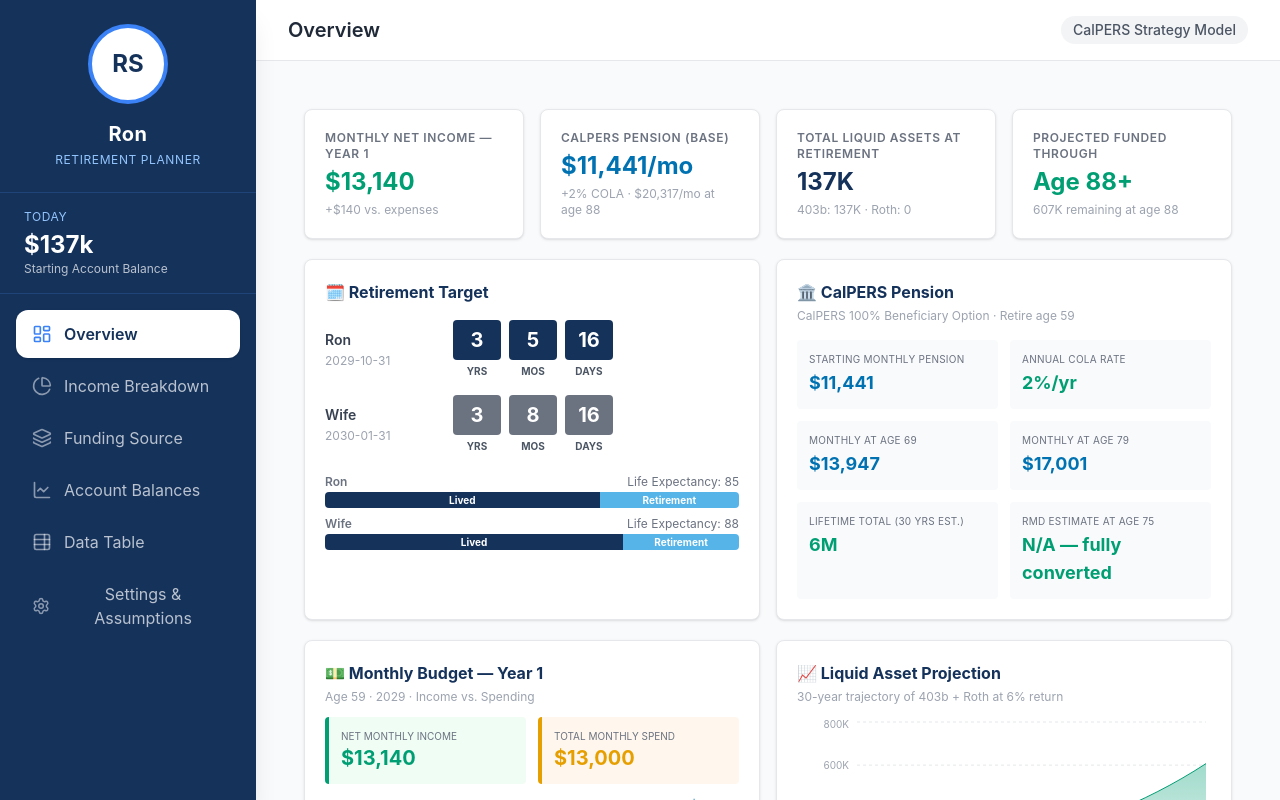
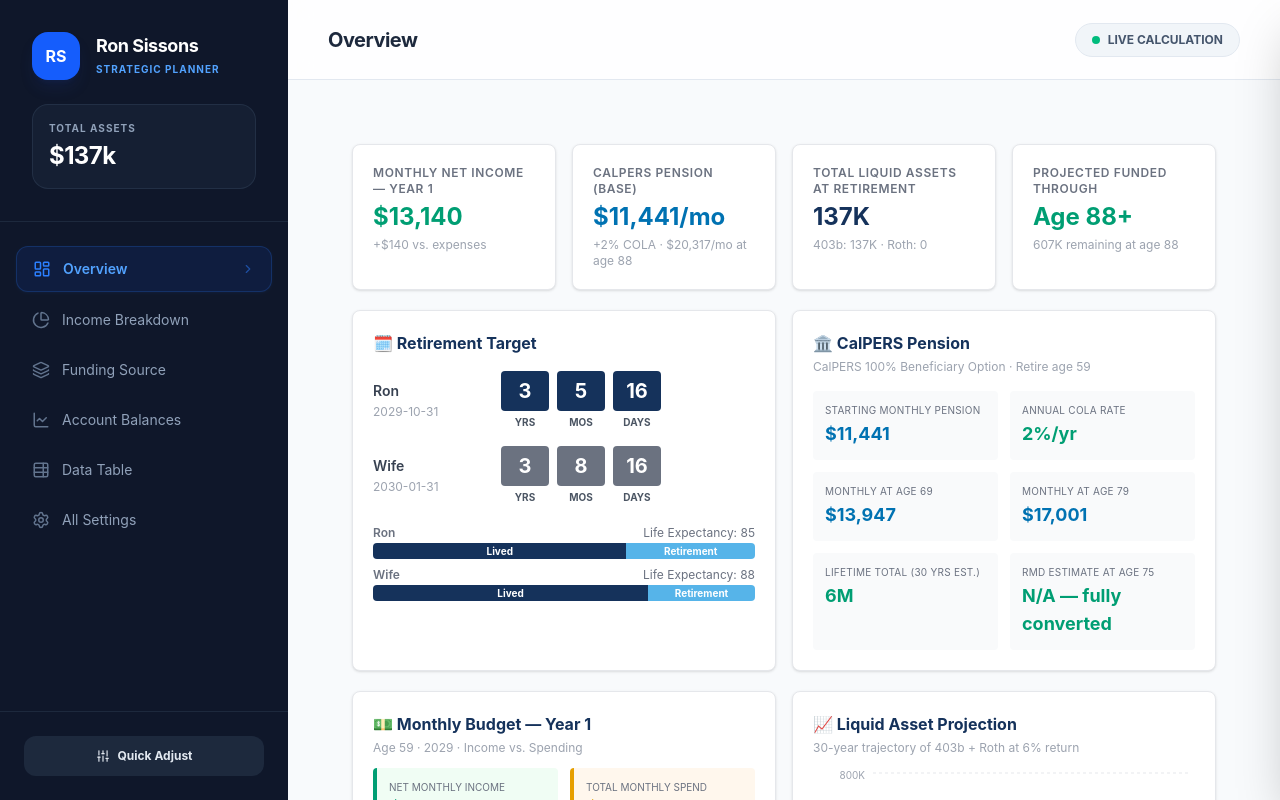
Before and after one commit to rsissons/RonRetirement, a React (Vite) app: page / in a window 1280 px wide. Built offline with nearby package versions, Linux system fonts and the light colour scheme.

Commit message:
Modernize sidebar, add quick settings panel, and fix milestone badge readability

```diff
--- a/package.json
+++ b/package.json
@@ -13,10 +13,12 @@
   },
   "dependencies": {
     "@tailwindcss/vite": "^4.3.0",
+    "clsx": "^2.1.1",
     "lucide-react": "^1.16.0",
     "react": "^19.2.6",
     "react-dom": "^19.2.6",
     "recharts": "^3.8.1",
+    "tailwind-merge": "^3.6.0",
     "tailwindcss": "^4.3.0"
   },
   "devDependencies": {
--- a/src/App.tsx
+++ b/src/App.tsx
@@ -8,13 +8,21 @@ import { FundingSource } from './components/FundingSource';
 import { AccountBalances } from './components/AccountBalances';
 import { DataTable } from './components/DataTable';
 import { Settings } from './components/Settings';
-import { LayoutDashboard, PieChart, Layers, LineChart as LineChartIcon, Settings as SettingsIcon, TableProperties } from 'lucide-react';
+import { LayoutDashboard, PieChart, Layers, LineChart as LineChartIcon, Settings as SettingsIcon, TableProperties, Menu, X, ChevronRight, Sliders } from 'lucide-react';
+import { clsx, type ClassValue } from 'clsx';
+import { twMerge } from 'tailwind-merge';
+
+function cn(...inputs: ClassValue[]) {
+  return twMerge(clsx(inputs));
+}
 
 type Tab = 'overview' | 'income' | 'funding' | 'balances' | 'data' | 'settings';
 
 function App() {
   const [config, setConfig] = useState<Config>(defaultConfig);
   const [activeTab, setActiveTab] = useState<Tab>('overview');
+  const [isSidebarOpen, setIsSidebarOpen] = useState(false);
+  const [isSettingsPanelOpen, setIsSettingsPanelOpen] = useState(false);
 
   const projection = useMemo(() => calculateProjection(config), [config]);
 
@@ -24,67 +32,123 @@ function App() {
     { id: 'funding', label: 'Funding Source', icon: Layers },
     { id: 'balances', label: 'Account Balances', icon: LineChartIcon },
     { id: 'data', label: 'Data Table', icon: TableProperties },
-    { id: 'settings', label: 'Settings & Assumptions', icon: SettingsIcon },
+    { id: 'settings', label: 'All Settings', icon: SettingsIcon },
   ] as const;
 
+  const toggleSidebar = () => setIsSidebarOpen(!isSidebarOpen);
+
   return (
-    <div className="flex h-screen bg-gray-50 font-sans text-gray-900">
-      {/* Sidebar */}
-      <div className="w-64 bg-[#15325b] text-white flex flex-col shadow-xl z-20">
-        <div className="p-6 border-b border-[#1e447a] text-center">
-          <div className="w-20 h-20 bg-white rounded-full mx-auto mb-4 border-4 border-[#3b82f6] flex items-center justify-center overflow-hidden">
-             {/* Profile placeholder */}
-             <div className="text-[#15325b] font-bold text-2xl">RS</div>
+    <div className="flex h-screen bg-[#f8fafc] font-sans text-slate-900 overflow-hidden">
+      {/* Mobile Sidebar Overlay */}
+      {isSidebarOpen && (
+        <div
+          className="fixed inset-0 bg-slate-900/50 backdrop-blur-sm z-40 lg:hidden transition-opacity duration-300"
+          onClick={() => setIsSidebarOpen(false)}
+        />
+      )}
+
+      {/* Modern Sidebar */}
+      <aside className={cn(
+        "fixed inset-y-0 left-0 w-72 bg-[#0f172a] text-slate-300 flex flex-col z-50 transition-transform duration-300 ease-in-out lg:relative lg:translate-x-0 shadow-2xl lg:shadow-none",
+        isSidebarOpen ? "translate-x-0" : "-translate-x-full"
+      )}>
+        {/* Sidebar Header */}
+        <div className="p-8 border-b border-slate-800">
+          <div className="flex items-center gap-4 mb-6">
+            <div className="w-12 h-12 bg-blue-600 rounded-2xl flex items-center justify-center text-white font-bold shadow-lg shadow-blue-900/20">
+              RS
+            </div>
+            <div>
+              <h1 className="text-lg font-bold text-white tracking-tight leading-tight">Ron Sissons</h1>
+              <p className="text-[10px] text-blue-400 font-bold uppercase tracking-widest mt-1">Strategic Planner</p>
+            </div>
           </div>
-          <h1 className="text-xl font-bold text-white tracking-wide">
-            Ron
-          </h1>
-          <p className="text-[#93c5fd] text-xs uppercase tracking-wider mt-1">Retirement Planner</p>
+
+          <div className="bg-slate-800/50 rounded-2xl p-4 border border-slate-700/50">
+            <p className="text-[10px] text-slate-400 font-bold uppercase tracking-widest mb-1">Total Assets</p>
+            <p className="text-2xl font-bold text-white tracking-tight">
+              ${((config.starting403b + config.startingRoth) / 1000).toFixed(0)}k
+            </p>
+          </div>
         </div>
 
-        <div className="px-6 py-4 border-b border-[#1e447a]">
-          <p className="text-xs text-[#93c5fd] uppercase tracking-wider mb-1">Today</p>
-          <p className="text-2xl font-bold text-white">
-            ${((config.starting403b + config.startingRoth) / 1000).toFixed(0)}k
-          </p>
-          <p className="text-xs text-white/70">Starting Account Balance</p>
-        </div>
-
-        <nav className="flex-1 p-4 space-y-1 overflow-y-auto">
+        {/* Sidebar Nav */}
+        <nav className="flex-1 px-4 py-6 space-y-1.5 overflow-y-auto custom-scrollbar">
           {navItems.map((item) => {
             const Icon = item.icon;
             const isActive = activeTab === item.id;
             return (
               <button
                 key={item.id}
-                onClick={() => setActiveTab(item.id)}
-                className={`w-full flex items-center space-x-3 px-4 py-3 rounded-xl transition-all duration-200 ${
+                onClick={() => {
+                  setActiveTab(item.id);
+                  setIsSidebarOpen(false);
+                }}
+                className={cn(
+                  "w-full flex items-center justify-between px-4 py-3 rounded-xl transition-all duration-200 group",
                   isActive
-                    ? 'bg-white text-[#15325b] font-semibold shadow-sm'
-                    : 'text-white/70 hover:bg-[#1e447a] hover:text-white'
-                }`}
+                    ? 'bg-blue-600/10 text-blue-400 font-semibold border border-blue-500/20 shadow-sm shadow-blue-500/5'
+                    : 'text-slate-400 hover:bg-slate-800/50 hover:text-slate-200'
+                )}
               >
-                <Icon size={20} className={isActive ? 'text-[#3b82f6]' : 'text-white/50'} />
-                <span>{item.label}</span>
+                <div className="flex items-center gap-3">
+                  <Icon size={18} className={cn("transition-colors duration-200", isActive ? 'text-blue-500' : 'text-slate-500 group-hover:text-slate-400')} />
+                  <span className="text-sm">{item.label}</span>
+                </div>
+                {isActive && <ChevronRight size={14} className="text-blue-500/50" />}
               </button>
             );
           })}
         </nav>
-      </div>
 
-      {/* Main Content */}
-      <div className="flex-1 flex flex-col overflow-hidden">
-        <header className="bg-white border-b border-gray-200 px-8 py-4 flex items-center justify-between">
-          <h2 className="text-xl font-semibold text-gray-800">
-            {navItems.find(n => n.id === activeTab)?.label}
-          </h2>
-          <div className="text-sm font-medium px-3 py-1 bg-gray-100 rounded-full text-gray-600">
-            CalPERS Strategy Model
+        {/* Sidebar Footer */}
+        <div className="p-6 border-t border-slate-800">
+           <button
+             onClick={() => setIsSettingsPanelOpen(true)}
+             className="w-full flex items-center justify-center gap-2 bg-slate-800 hover:bg-slate-700 text-slate-200 text-xs font-bold py-3 rounded-xl transition-colors"
+           >
+             <Sliders size={14} />
+             Quick Adjust
+           </button>
+        </div>
+      </aside>
+
+      {/* Main Content Area */}
+      <div className="flex-1 flex flex-col min-w-0 relative h-full">
+        {/* Header */}
+        <header className="h-20 bg-white/80 backdrop-blur-md border-b border-slate-200 px-6 lg:px-10 flex items-center justify-between sticky top-0 z-30">
+          <div className="flex items-center gap-4">
+            <button
+              onClick={toggleSidebar}
+              className="lg:hidden p-2 hover:bg-slate-100 rounded-lg text-slate-600"
+            >
+              <Menu size={24} />
+            </button>
+            <h2 className="text-xl font-bold text-slate-800 tracking-tight">
+              {navItems.find(n => n.id === activeTab)?.label}
+            </h2>
+          </div>
+
+          <div className="flex items-center gap-3">
+            <div className="hidden sm:flex items-center gap-2 text-xs font-bold px-4 py-2 bg-slate-100 text-slate-600 rounded-full border border-slate-200">
+              <span className="w-2 h-2 rounded-full bg-emerald-500 animate-pulse"></span>
+              LIVE CALCULATION
+            </div>
+            <button
+              onClick={() => setIsSettingsPanelOpen(true)}
+              className="p-2 hover:bg-slate-100 rounded-xl text-slate-600 transition-colors lg:hidden"
+            >
+              <Sliders size={20} />
+            </button>
           </div>
         </header>
 
-        <main className="flex-1 overflow-y-auto p-4 md:p-6">
-          <div className={activeTab === 'data' ? 'w-full' : 'max-w-6xl mx-auto'}>
+        {/* Main Content */}
+        <main className="flex-1 overflow-y-auto custom-scrollbar p-6 lg:p-10 bg-slate-50/50">
+          <div className={cn(
+            "mx-auto transition-all duration-300",
+            activeTab === 'data' ? 'max-w-full' : 'max-w-6xl'
+          )}>
             {activeTab === 'overview' && <Overview config={config} projection={projection} />}
             {activeTab === 'income' && <IncomeBreakdown projection={projection} />}
             {activeTab === 'funding' && <FundingSource projection={projection} />}
@@ -93,6 +157,40 @@ function App() {
             {activeTab === 'settings' && <Settings config={config} setConfig={setConfig} />}
           </div>
         </main>
+
+        {/* Quick Settings Panel (Overlay) */}
+        <div className={cn(
+          "fixed inset-y-0 right-0 w-80 sm:w-96 bg-white shadow-2xl z-[60] transform transition-transform duration-500 ease-out border-l border-slate-200",
+          isSettingsPanelOpen ? "translate-x-0" : "translate-x-full"
+        )}>
+          <div className="h-full flex flex-col">
+            <div className="p-6 border-b border-slate-100 flex items-center justify-between">
+              <div>
+                <h3 className="text-lg font-bold text-slate-800">Quick Adjust</h3>
+                <p className="text-xs text-slate-500">Live preview of changes</p>
+              </div>
+              <button
+                onClick={() => setIsSettingsPanelOpen(false)}
+                className="p-2 hover:bg-slate-100 rounded-lg text-slate-400 hover:text-slate-600 transition-colors"
+              >
+                <X size={20} />
+              </button>
+            </div>
+
+            <div className="flex-1 overflow-y-auto p-6 custom-scrollbar">
+              <Settings config={config} setConfig={setConfig} />
+            </div>
+
+            <div className="p-6 border-t border-slate-100 bg-slate-50">
+              <button
+                onClick={() => setIsSettingsPanelOpen(false)}
+                className="w-full bg-blue-600 hover:bg-blue-700 text-white font-bold py-3 rounded-xl shadow-lg shadow-blue-500/20 transition-all active:scale-[0.98]"
+              >
+                Apply & Close
+              </button>
+            </div>
+          </div>
+        </div>
       </div>
     </div>
   );
--- a/src/components/Overview.tsx
+++ b/src/components/Overview.tsx
@@ -232,15 +232,19 @@ export const Overview: FC<Props> = ({ config, projection }) => {
       <div className="grid grid-cols-1 md:grid-cols-3 gap-4">
 
         {/* Key Milestones */}
-        <div className="bg-white rounded-lg border border-gray-200 shadow-sm p-5">
-          <h3 className="text-base font-bold text-[#15325b] mb-3">📅 Key Milestones</h3>
-          <div className="space-y-2">
+        <div className="bg-white rounded-xl border border-gray-100 shadow-sm p-6">
+          <h3 className="text-lg font-bold text-[#15325b] mb-5 flex items-center gap-2">
+            <span>📅</span> Key Milestones
+          </h3>
+          <div className="space-y-4">
             {milestones.map((m, i) => (
-              <div key={i} className="flex items-start gap-3">
-                <div className="mt-0.5 shrink-0 w-10 text-center">
-                  <span className="text-xs font-bold rounded px-1.5 py-0.5 text-white" style={{ background: C.navy }}>Age {m.age}</span>
+              <div key={i} className="flex items-start gap-4 group">
+                <div className="shrink-0 pt-0.5">
+                  <span className="inline-block text-[10px] font-bold rounded-full px-2.5 py-1 text-white whitespace-nowrap shadow-sm" style={{ background: C.navy }}>
+                    Age {m.age}
+                  </span>
                 </div>
-                <p className="text-sm text-gray-700">{m.label}</p>
+                <p className="text-sm text-gray-700 leading-relaxed group-hover:text-gray-900 transition-colors">{m.label}</p>
               </div>
             ))}
           </div>
```
Also changed, not shown: 1 other file (tests, documents, lock files or other folders).
